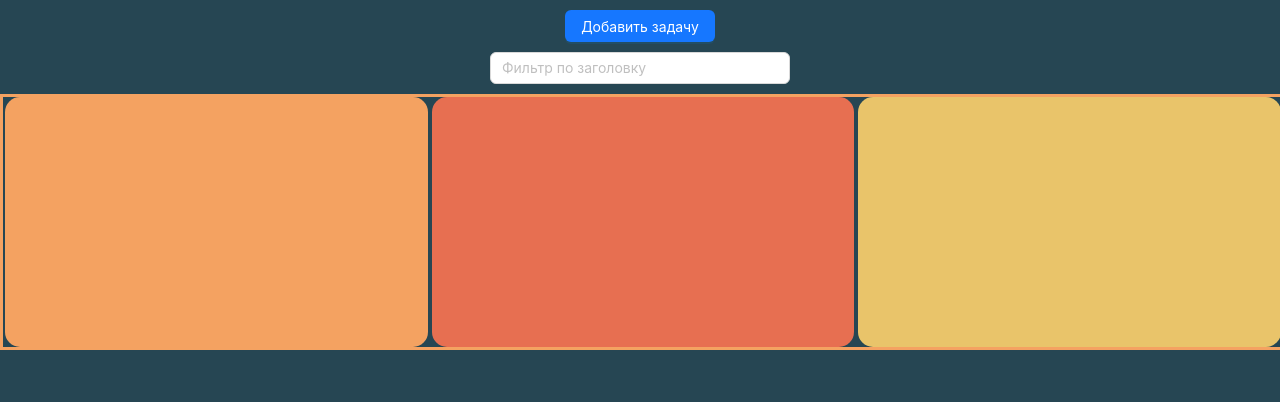
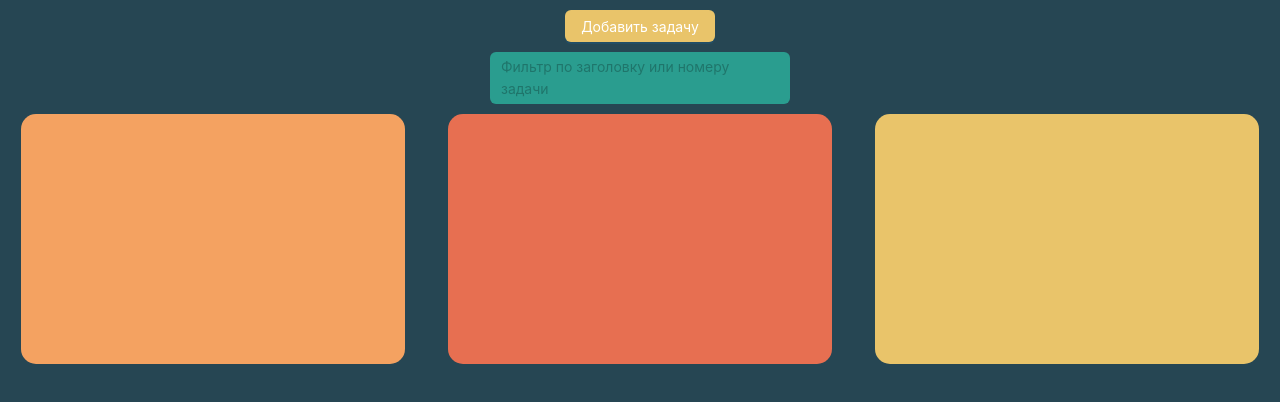
Before and after one commit to AneJIbcuH/ToDo, a React (Vite) app: page / in a window 1280 px wide. Shown: the top 402 px of the page. Built offline with nearby package versions, Linux system fonts and the light colour scheme.

Commit message:
Add files via upload

```diff
--- a/src/App.css
+++ b/src/App.css
@@ -31,6 +31,8 @@ body {
 .taskList textarea {
     width: 300px;
     margin: 10px 0;
+    background: #2a9d8f;
+    border: none;
 }
 
 .subTaskdone {
@@ -41,32 +43,34 @@ body {
 .status {
     background: #264653;
     width: 100%;
-    /* min-height: 300px; */
-    border: #f4a261 solid;
     display: flex;
-
-    /* flex-wrap: wrap; */
-    align-items: flex-start;
-    justify-content: flex-start;
 }
 
 .queue {
     background: #f4a261;
-    width: 33%;
+    width: 30%;
     min-height: 250px;
     border-radius: 15px;
 }
 
 .development {
     background: #e76f51;
-    width: 33%;
+    width: 30%;
     min-height: 250px;
     border-radius: 15px;
 }
 
 .done {
     background: #e9c46a;
-    width: 33%;
+    width: 30%;
     min-height: 250px;
     border-radius: 15px;
 }
+
+.btn {
+    background: #e9c46a;
+}
+
+.btn :hover {
+    color: #e76f51;
+}
--- a/src/HomeTodo.tsx
+++ b/src/HomeTodo.tsx
@@ -100,11 +100,11 @@ const HomeTodo: React.FC = () => {
 
   return (
     <div className="taskList">
-      <Button type="primary" onClick={createNewTask}>
+      <Button type="primary" onClick={createNewTask} className="btn">
         Добавить задачу
       </Button>
       <TextArea
-        placeholder="Фильтр по заголовку"
+        placeholder="Фильтр по заголовку или номеру задачи"
         autoSize
         onChange={(e) => setMyFilter(e.target.value)}
       />
--- a/src/MyTask.tsx
+++ b/src/MyTask.tsx
@@ -93,12 +93,14 @@ const MyTask: React.FC = () => {
         icon={<BarsOutlined />}
         size="large"
         onClick={() => navigate("/")}
+        className="btn"
       ></Button>
       <Button
         type="text"
         onClick={openModalChangeTask}
         icon={<EditOutlined />}
         size="large"
+        className="btn"
       ></Button>
       <Modal
         title="Измение задачи"
```
